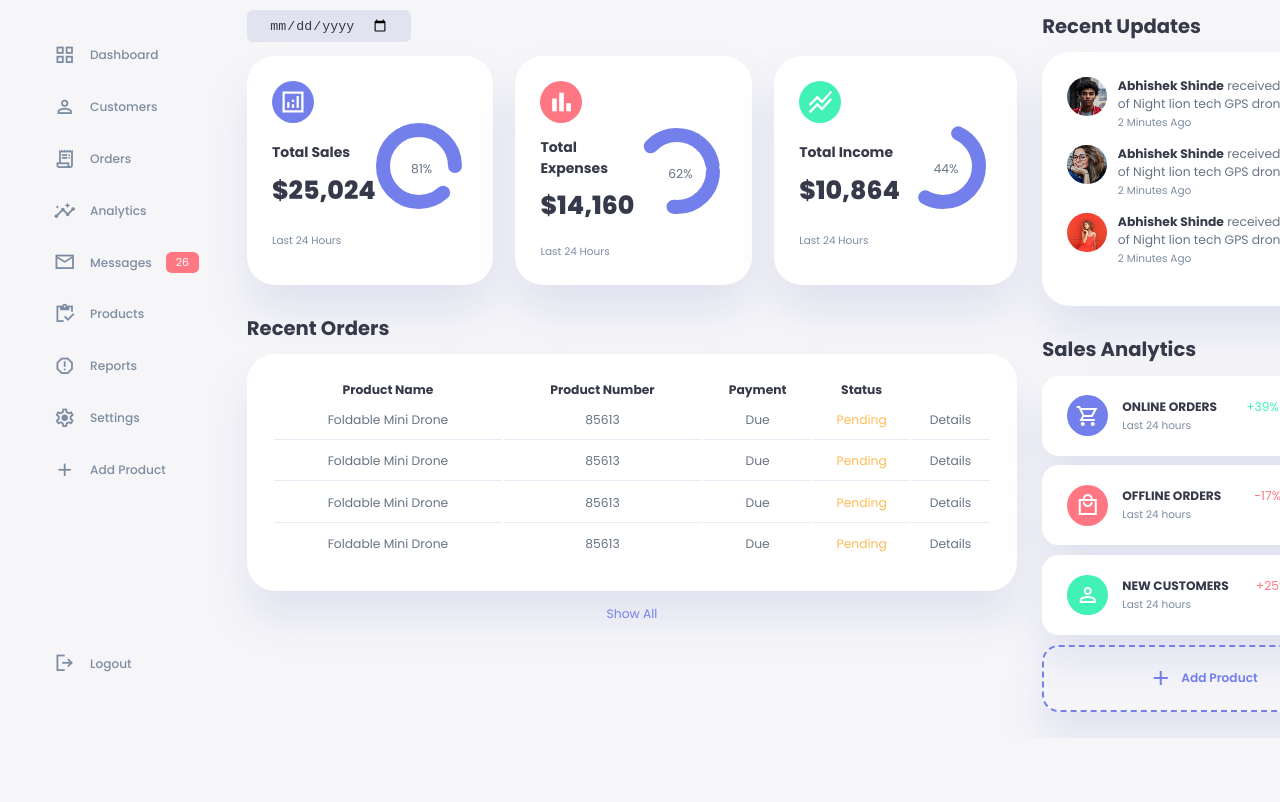
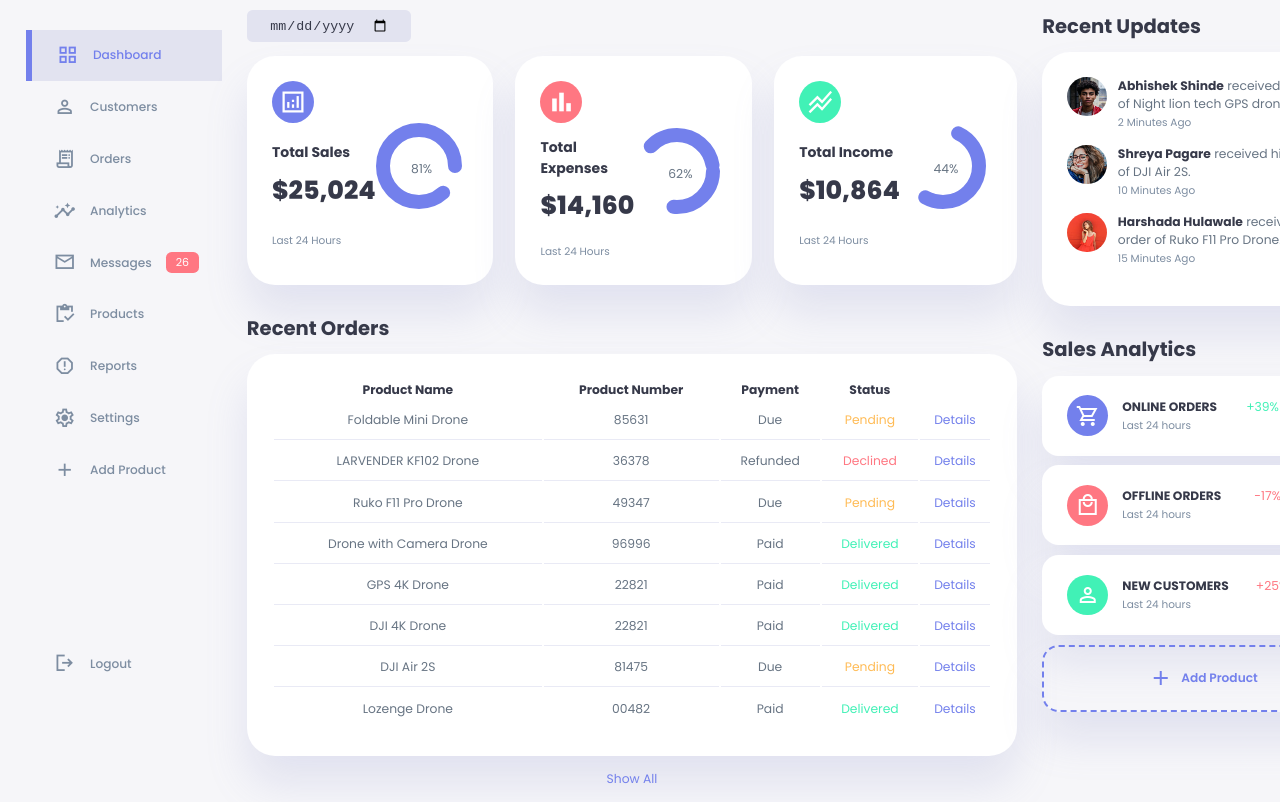
Before and after one commit to YashShinde9298/admin_dashboard, a plain HTML site: page index.html in a window 1280 px wide. Shown: the part 62-864 px from the top of the page. Before the commit the page ends 800 px from the top, so only its background shows below. Drawn offline with nearby package versions, Linux system fonts and the light colour scheme.

Commit message:
added full admin dashboard with dark mode toggle functionality

```diff
--- a/index.html
+++ b/index.html
@@ -24,7 +24,7 @@
             </div>
 
             <div class="sidebar">
-                <a href="#">
+                <a href="#" class="active">
                     <span class="material-symbols-sharp">grid_view</span>
                     <h3>Dashboard</h3>
                 </a>
@@ -145,34 +145,14 @@
                         </tr>
                     </thead>
                     <tbody>
-                        <tr>
+                        <!-- <tr>
                             <td>Foldable Mini Drone</td>
                             <td>85613</td>
                             <td>Due</td>
                             <td class="warning">Pending</td>
                             <td>Details</td>
-                        </tr>
-                        <tr>
-                            <td>Foldable Mini Drone</td>
-                            <td>85613</td>
-                            <td>Due</td>
-                            <td class="warning">Pending</td>
-                            <td>Details</td>
-                        </tr>
-                        <tr>
-                            <td>Foldable Mini Drone</td>
-                            <td>85613</td>
-                            <td>Due</td>
-                            <td class="warning">Pending</td>
-                            <td>Details</td>
-                        </tr>
-                        <tr>
-                            <td>Foldable Mini Drone</td>
-                            <td>85613</td>
-                            <td>Due</td>
-                            <td class="warning">Pending</td>
-                            <td>Details</td>
-                        </tr>
+                        </tr> -->
+
                     </tbody>
                 </table>
                 <a href="#">Show All</a>
@@ -216,8 +196,8 @@
                             <img src="./img/profile-3.jpg" alt="img1">
                         </div>
                         <div class="message">
-                            <p><b>Abhishek Shinde</b> received his order of Night lion tech GPS drone.</p>
-                            <small class="text-muted">2 Minutes Ago</small>
+                            <p><b>Shreya Pagare</b> received his order of DJI Air 2S.</p>
+                            <small class="text-muted">10 Minutes Ago</small>
                         </div>
                     </div>
                     <div class="update">
@@ -225,8 +205,8 @@
                             <img src="./img/profile-4.jpg" alt="img1">
                         </div>
                         <div class="message">
-                            <p><b>Abhishek Shinde</b> received his order of Night lion tech GPS drone.</p>
-                            <small class="text-muted">2 Minutes Ago</small>
+                            <p><b>Harshada Hulawale</b> received his order of Ruko F11 Pro Drone.</p>
+                            <small class="text-muted">15 Minutes Ago</small>
                         </div>
                     </div>
                 </div>
@@ -284,6 +264,7 @@
         </div>
     </div>
 
+    <script src="./orders.js"></script>
     <script src="./index.js"></script>
 </body>
 
--- a/index.js
+++ b/index.js
@@ -0,0 +1,23 @@
+const themeToggler = document.querySelector(".theme-toggler");
+
+
+themeToggler.addEventListener("click", () => {
+    document.body.classList.toggle("dark-theme-variables");
+
+    themeToggler.querySelector('span:nth-child(1)').classList.toggle('active');
+    themeToggler.querySelector('span:nth-child(2)').classList.toggle('active');
+})
+
+Orders.forEach(order => {
+    const tr = document.createElement('tr');
+    const trContent = `
+        <td>${order.productName}</td>
+        <td>${order.productNumber}</td>
+        <td>${order.paymentStatus}</td>
+        <td class="${order.shipping === 'Declined' ? 'danger' : order.shipping === 'Pending' ? 'warning' : 'success'}">${order.shipping}</td>
+        <td class="primary">Details</td>
+    `;
+
+    tr.innerHTML = trContent;
+    document.querySelector('table tbody').appendChild(tr);
+})
--- /dev/null
+++ b/orders.js
@@ -0,0 +1,50 @@
+const Orders = [
+    {
+        productName: 'Foldable Mini Drone',
+        productNumber: '85631',
+        paymentStatus: 'Due',
+        shipping: 'Pending'
+    },
+    {
+        productName: 'LARVENDER KF102 Drone',
+        productNumber: '36378',
+        paymentStatus: 'Refunded',
+        shipping: 'Declined'
+    },
+    {
+        productName: 'Ruko F11 Pro Drone',
+        productNumber: '49347',
+        paymentStatus: 'Due',
+        shipping: 'Pending'
+    },
+    {
+        productName: 'Drone with Camera Drone',
+        productNumber: '96996',
+        paymentStatus: 'Paid',
+        shipping: 'Delivered'
+    },
+    {
+        productName: 'GPS 4K Drone',
+        productNumber: '22821',
+        paymentStatus: 'Paid',
+        shipping: 'Delivered'
+    },
+    {
+        productName: 'DJI 4K Drone',
+        productNumber: '22821',
+        paymentStatus: 'Paid',
+        shipping: 'Delivered'
+    },
+    {
+        productName: 'DJI Air 2S',
+        productNumber: '81475',
+        paymentStatus: 'Due',
+        shipping: 'Pending'
+    },
+    {
+        productName: 'Lozenge Drone',
+        productNumber: '00482',
+        paymentStatus: 'Paid',
+        shipping: 'Delivered'
+    }
+]
--- a/style.css
+++ b/style.css
@@ -191,7 +191,8 @@ aside .sidebar a:last-child {
 }
 
 aside .sidebar a.active {
-    background: var(--color-primary);
+    background: var(--color-light);
+    color: var(--color-primary);
     margin-left: 0;
 }
 
```
